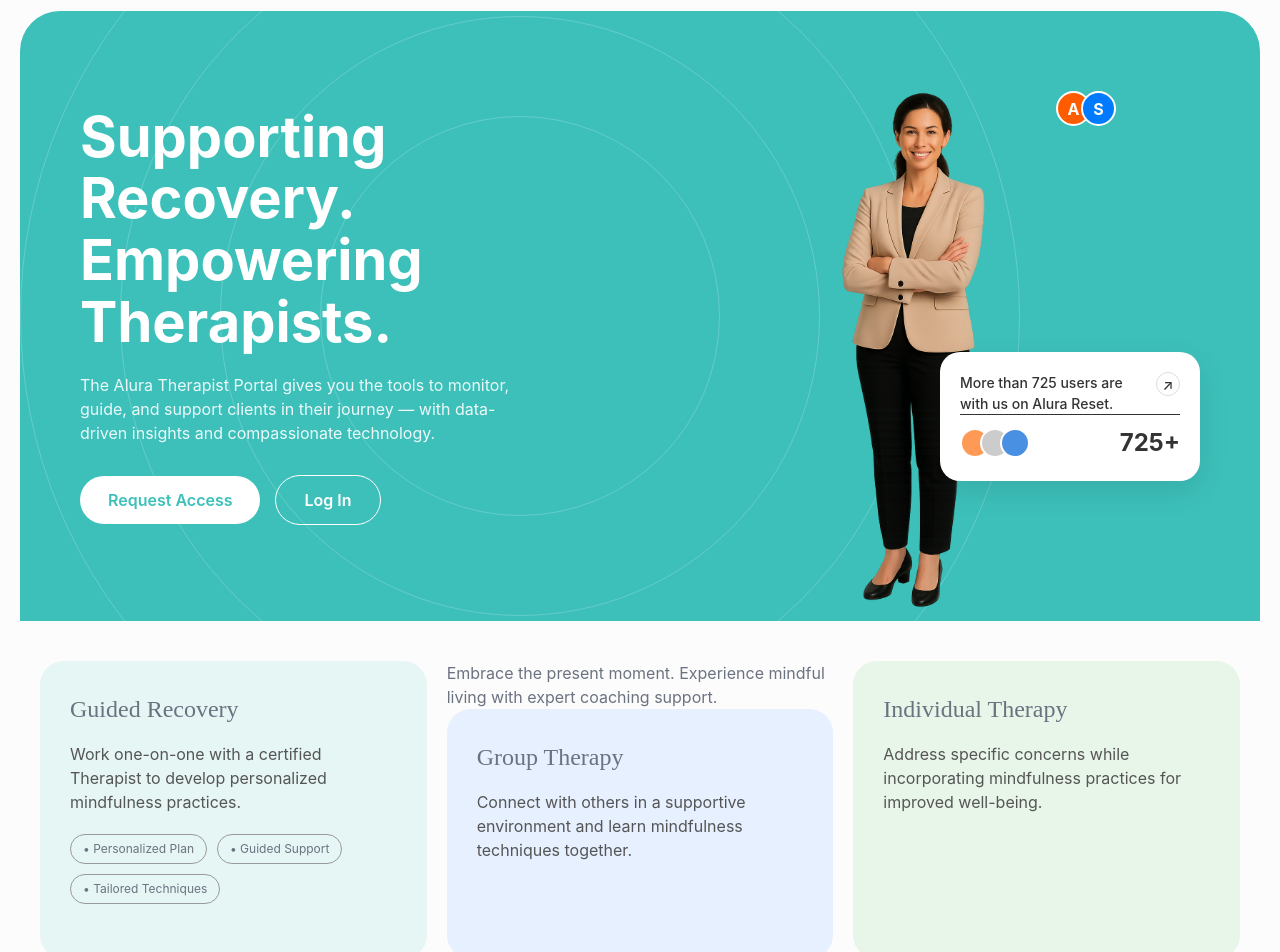
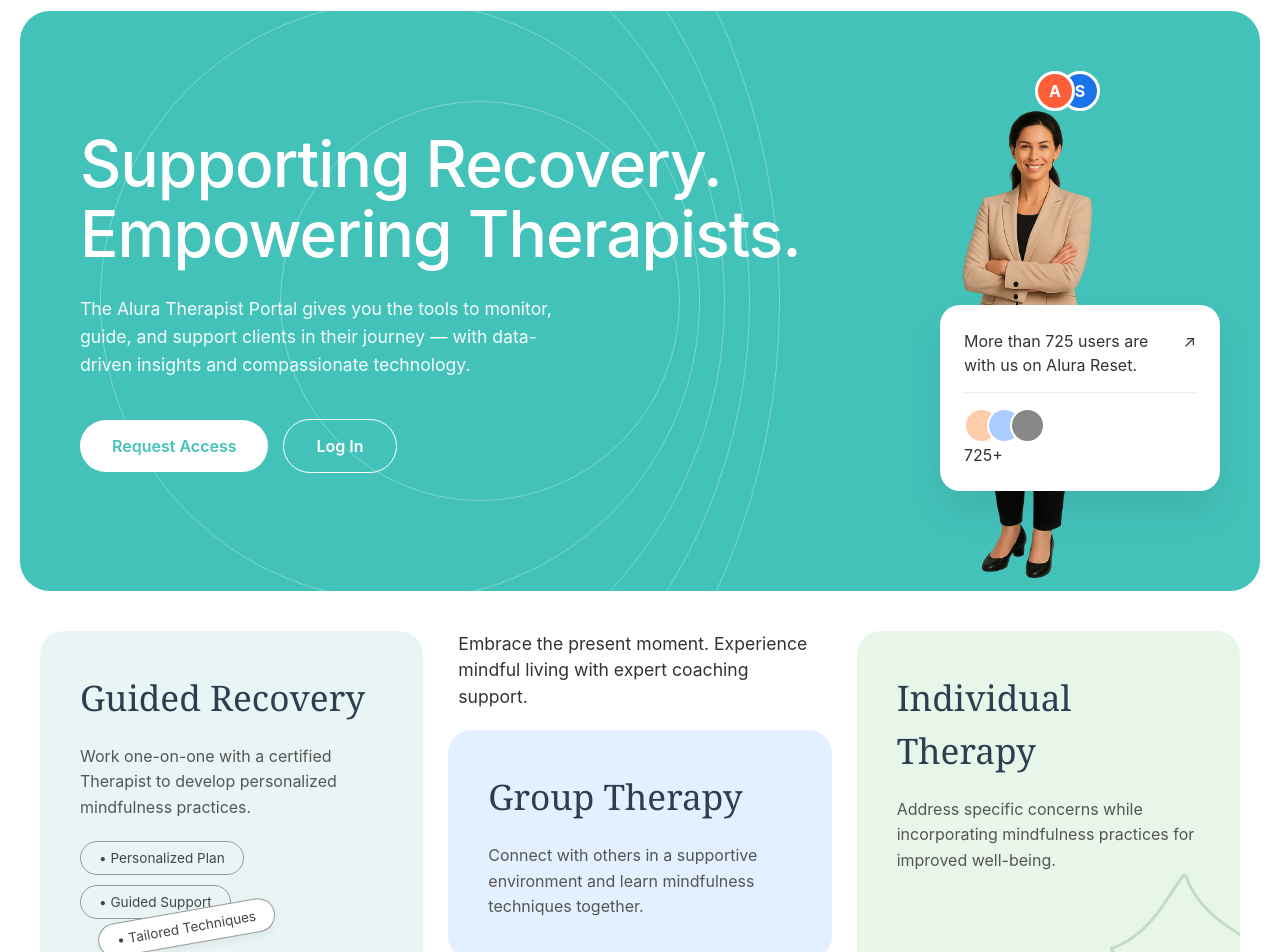
Before and after one commit to alihaiderwebdev/alura-therapist-landing, a React (Vite) app in the folder alura-therapist/: page / in a window 1280 px wide. Shown: the part 100-1052 px from the top of the page. Built offline with nearby package versions, Linux system fonts and the light colour scheme.

Commit message:
minor issues fiexed

```diff
--- a/alura-therapist/src/components/About/About.jsx
+++ b/alura-therapist/src/components/About/About.jsx
@@ -20,12 +20,6 @@
               src={aboutImage}
               alt="Person writing mindfully"
             />
-            {/* Decorative hand icon */}
-            <div className="about-decoration">
-              <svg width="80" height="80" viewBox="0 0 80 80" fill="none">
-                <path d="M40 10 L30 40 L50 40 L40 70" stroke="var(--color-primary-teal)" strokeWidth="3" strokeLinecap="round" strokeLinejoin="round"/>
-              </svg>
-            </div>
           </div>
 
           {/* Right - Content */}
--- a/alura-therapist/src/components/FAQ/FAQ.css
+++ b/alura-therapist/src/components/FAQ/FAQ.css
@@ -16,7 +16,6 @@
   height: 92px;
   padding: 32px;
   background: #FFFFFF;
-  border: 1px solid #E2E2E2;
   border-radius: 32px;
   margin: 0 auto 48px;
   display: flex;
--- a/alura-therapist/src/components/Features/Features.css
+++ b/alura-therapist/src/components/Features/Features.css
@@ -16,7 +16,6 @@
   height: 92px;
   padding: 32px;
   background: #FFFFFF;
-  border: 1px solid #E2E2E2;
   border-radius: 32px;
   margin: 0 auto 48px;
   display: flex;
@@ -87,7 +86,6 @@
   width: 48px;
   height: 48px;
   border-radius: 50%;
-  border: 2px solid var(--text-heading);
   background-color: transparent;
   color: var(--text-heading);
   display: flex;
--- a/alura-therapist/src/components/Footer/Footer.css
+++ b/alura-therapist/src/components/Footer/Footer.css
@@ -22,7 +22,6 @@
   justify-content: space-between;
   gap: 2rem;
   position: relative;
-  border: 2px dashed rgba(58, 183, 169, 0.3);
 }
 
 .footer-logo img {
@@ -66,7 +65,6 @@
   align-items: center;
   justify-content: space-between;
   gap: 2rem;
-  border: 2px dashed rgba(58, 183, 169, 0.3);
 }
 
 .footer-social {
--- a/alura-therapist/src/components/Hero/Hero.css
+++ b/alura-therapist/src/components/Hero/Hero.css
@@ -1,206 +1,242 @@
 :root {
-  --primary-teal: #3DC0BA;
-  --white: #ffffff;
-  --text-dark: #333;
+  --primary-teal: #43c2ba;
+  --bg-light: #f8fbfb;
+  --text-dark: #2d3436;
+  --card-border: rgba(0, 0, 0, 0.08);
 }
 
 .page-wrapper {
-  background-color: #fcfcfc;
+  background-color: white;
   padding: 20px;
+  font-family: 'Inter', sans-serif;
 }
 
 .hero {
   background-color: var(--primary-teal);
-  border-radius: 40px 40px 0 0;
+  border-radius: 30px;
   position: relative;
   overflow: hidden;
-  min-height: 500px;
   color: white;
+  margin-bottom: 40px;
 }
 
-/* Background Circles */
-.circles-wrapper {
+/* Precise Ellipse Positioning */
+.ellipses-wrapper {
   position: absolute;
-  top: 50%;
-  left: 40%;
-  transform: translate(-50%, -50%);
-  z-index: 0;
+  top: 0;
+  left: 0;
+  width: 100%;
+  height: 100%;
+  pointer-events: none;
 }
 
-.circle {
+.ellipse {
   position: absolute;
-  border: 1px solid rgba(255, 255, 255, 0.2);
+  border: 1px solid rgba(255, 255, 255, 0.3);
   border-radius: 50%;
-  transform: translate(-50%, -50%);
+  left: 50%;
+  top: 50%;
+  transform: translate(-90%, -50%);
 }
 
-.circle-1 { width: 400px; height: 400px; }
-.circle-2 { width: 600px; height: 600px; }
-.circle-3 { width: 800px; height: 800px; }
-.circle-4 { width: 1000px; height: 1000px; }
+.ellipse-1 { width: 400px; height: 400px; }
+.ellipse-2 { width: 600px; height: 600px; }
+.ellipse-3 { width: 850px; height: 850px; }
+.ellipse-4 { width: 1100px; height: 1100px; }
+.ellipse-5 { width: 1400px; height: 1400px; }
 
 .hero-container {
   max-width: 1200px;
   margin: 0 auto;
   display: flex;
   align-items: center;
-  padding: 60px 40px;
+  padding: 80px 40px;
   position: relative;
-  z-index: 1;
+  z-index: 2;
 }
 
-.hero-content { flex: 1; }
-
 .hero-title {
-  font-size: 3.5rem;
-  font-weight: 700;
-  margin-bottom: 20px;
+  font-size: 4rem;
+  font-weight: 500;
   line-height: 1.1;
+  margin-bottom: 25px;
+  letter-spacing: -1px;
 }
 
 .hero-description {
-  max-width: 450px;
-  margin-bottom: 30px;
-  opacity: 0.9;
-}
-
-/* Buttons Styling */
-.hero-btn-primary, .hero-btn-secondary {
-  padding: 12px 28px;
-  border-radius: 50px; /* Pill shape */
-  font-weight: 600;
-  cursor: pointer;
-  transition: 0.3s;
-  margin-right: 15px;
+  font-size: 1.1rem;
+  max-width: 480px;
+  line-height: 1.6;
+  margin-bottom: 40px;
+  opacity: 0.95;
 }
 
 .hero-btn-primary {
   background: white;
   color: var(--primary-teal);
   border: none;
+  padding: 14px 32px;
+  border-radius: 50px;
+  font-weight: 600;
+  margin-right: 15px;
+  cursor: pointer;
 }
 
 .hero-btn-secondary {
   background: transparent;
   color: white;
-  border: 1px solid white;
+  border: 1.5px solid white;
+  padding: 14px 32px;
+  border-radius: 50px;
+  font-weight: 600;
+  cursor: pointer;
 }
 
-/* Right Side Image & Stats */
+/* Image Section */
 .hero-image-section {
   flex: 1;
   position: relative;
   display: flex;
-  justify-content: center;
+  justify-content: flex-end;
 }
 
 .hero-main-img {
-  height: 550px;
-  margin-bottom: -60px; /* Overlap effect */
-  z-index: 2;
+  height: 500px;
+  object-fit: contain;
+  margin-bottom: -80px; /* Pulls image to bottom edge */
 }
 
 .floating-badges {
   position: absolute;
-    top: 20px;
-    right: 15%;
+  top: -20px;
+  right: 100px;
   display: flex;
-    gap: -10px;
+  z-index: 10;
 }
 
 .badge {
-    width: 35px;
-    height: 35px;
+  width: 40px;
+  height: 40px;
   border-radius: 50%;
   display: flex;
   align-items: center;
   justify-content: center;
+  color: white;
   font-weight: bold;
-    border: 2px solid white;
+  border: 3px solid white;
 }
-.badge.orange { background: #FF5C00; margin-right: -10px; }
-.badge.blue { background: #007AFF; }
+
+.badge.orange { background: #ff5e3a; transform: translateX(15px); }
+.badge.blue { background: #1a73e8; }
 
 /* Stats Card */
 .hero-stats-card {
   position: absolute;
-  right: 0;
-  bottom: 80px;
+  right: -20px;
+  bottom: 20px;
   background: white;
+  padding: 24px;
+  border-radius: 20px;
+  width: 280px;
+  box-shadow: 0 20px 40px rgba(0,0,0,0.08);
   color: #333;
-  padding: 20px;
-  border-radius: 20px;
-  box-shadow: 0 10px 30px rgba(0,0,0,0.1);
-  width: 260px;
-  z-index: 3;
 }
 
 .stats-header {
   display: flex;
   justify-content: space-between;
-    font-size: 14px;
-    font-weight: 500;
+  align-items: flex-start;
+  margin-bottom: 15px;
 }
 
-.arrow-icon {
-    border: 1px solid #ddd;
-    border-radius: 50%;
-    width: 24px; height: 24px;
-    display: flex; align-items: center; justify-content: center;
-}
-
-.stats-footer {
-    display: flex;
-    justify-content: space-between;
-    align-items: center;
-    margin-top: 10px;
+.card-divider {
+  border: 0;
+  border-top: 1px solid #eee;
+  margin: 15px 0;
 }
 
 .avatar-group { display: flex; }
 .avatar {
-    width: 30px; height: 30px;
+  width: 35px; height: 35px;
   border-radius: 50%;
   border: 2px solid white;
-    margin-right: -10px;
+  margin-right: -12px;
 }
-.a1 { background: #ff9a56; }
-.a2 { background: #ccc; }
-.a3 { background: #4a90e2; }
+.a1 { background: #fca; } .a2 { background: #acf; } .a3 { background: #888; }
 
-.stats-count { font-size: 24px; font-weight: bold; }
-
-/* Features Grid below Hero */
+/* Features Grid */
 .features-grid {
   display: grid;
   grid-template-columns: 1fr 1fr 1fr;
-  gap: 20px;
+  gap: 25px;
   max-width: 1200px;
   margin: 40px auto;
 }
 
 .card {
-  padding: 30px;
+  padding: 40px;
   border-radius: 24px;
-  min-height: 250px;
+  display: flex;
+  flex-direction: column;
 }
 
-.light-teal { background: #E6F6F5; }
-.light-blue { background: #E6F0FF; }
-.light-green { background: #E8F5E9; }
+.guided-recovery { background: #e9f5f5; }
+.group-therapy { background: #e3f0ff; }
+.individual-therapy { background: #e8f5e9; position: relative; overflow: hidden;}
 
-.card h3 { margin-bottom: 15px; font-family: serif; font-size: 24px; }
-.card p { color: #555; line-height: 1.5; }
+.card-title {
+  font-family: 'Georgia', serif;
+  font-size: 2.2rem;
+  color: #2c3e50;
+  margin-bottom: 20px;
+}
 
-.tags {
-    margin-top: 20px;
+.card-text {
+  font-size: 1rem;
+  color: #555;
+  line-height: 1.6;
+}
+
+/* Middle Group Special Handling */
+.card-middle-group {
+  display: flex;
+  flex-direction: column;
+  gap: 20px;
+}
+
+.middle-intro-text {
+  font-size: 1.1rem;
+  color: #333;
+  padding: 0 10px;
+}
+
+/* Tags with Rotation */
+.tags-container {
+  margin-top: auto;
   display: flex;
   flex-wrap: wrap;
   gap: 10px;
+  padding-top: 20px;
 }
 
-.tags span {
+.tag {
   border: 1px solid #999;
-    padding: 5px 12px;
-    border-radius: 20px;
-    font-size: 12px;
+  padding: 6px 18px;
+  border-radius: 40px;
+  font-size: 0.85rem;
+  color: #444;
 }
+
+.tag-slanted {
+  transform: rotate(-10deg) translateY(-15px) translateX(20px);
+  background: white;
+  box-shadow: 0 4px 10px rgba(0,0,0,0.05);
+}
+
+.flower-icon-wrapper {
+  position: absolute;
+  bottom: -20px;
+  right: -20px;
+  width: 150px;
+  color: #2e7d32;
+}
--- a/alura-therapist/src/components/Hero/Hero.jsx
+++ b/alura-therapist/src/components/Hero/Hero.jsx
@@ -7,15 +7,13 @@
     <div className="page-wrapper">
       <section className="hero">
         <div className="hero-container">
-          {/* Concentric Circles Background */}
-          <div className="circles-wrapper">
-            <div className="circle circle-1"></div>
-            <div className="circle circle-2"></div>
-            <div className="circle circle-3"></div>
-            <div className="circle circle-4"></div>
+          {/* Background decorative circles */}
+          <div className="ellipses-wrapper">
+            {[1, 2, 3, 4, 5].map((i) => (
+              <div key={i} className={`ellipse ellipse-${i}`}></div>
+            ))}
           </div>
 
-          {/* Left Content */}
           <div className="hero-content">
             <h1 className="hero-title">
               Supporting Recovery.
@@ -31,23 +29,20 @@
             </div>
           </div>
 
-          {/* Right Content */}
           <div className="hero-image-section">
-            {/* Top floating badges */}
             <div className="floating-badges">
-                <span className="badge orange">A</span>
-                <span className="badge blue">S</span>
+              <span className="badge orange">A</span>
+              <span className="badge blue">S</span>
             </div>
 
             <img src={heroImage} alt="Therapist" className="hero-main-img" />
 
-            {/* Stats Card */}
             <div className="hero-stats-card">
               <div className="stats-header">
                 <p>More than 725 users are <br/> with us on Alura Reset.</p>
                 <div className="arrow-icon">↗</div>
               </div>
-              <hr />
+              <hr className="card-divider" />
               <div className="stats-footer">
                 <div className="avatar-group">
                   <div className="avatar a1"></div>
@@ -61,30 +56,44 @@
         </div>
       </section>
 
-      {/* Cards Section */}
       <section className="features-grid">
-        <div className="card light-teal">
-          <h3>Guided Recovery</h3>
-          <p>Work one-on-one with a certified Therapist to develop personalized mindfulness practices.</p>
-          <div className="tags">
-            <span>• Personalized Plan</span>
-            <span>• Guided Support</span>
-            <span>• Tailored Techniques</span>
+        {/* Card 1 */}
+        <div className="card guided-recovery">
+          <h2 className="card-title">Guided Recovery</h2>
+          <p className="card-text">
+            Work one-on-one with a certified Therapist to develop personalized mindfulness practices.
+          </p>
+          <div className="tags-container">
+            <span className="tag">• Personalized Plan</span>
+            <span className="tag">• Guided Support</span>
+            <span className="tag tag-slanted">• Tailored Techniques</span>
           </div>
         </div>
 
-        <div className="card-middle">
-          <p>Embrace the present moment. Experience mindful living with expert coaching support.</p>
-          <div className="card light-blue group-therapy">
-            <h3>Group Therapy</h3>
-            <p>Connect with others in a supportive environment and learn mindfulness techniques together.</p>
+        {/* Card 2 - Mixed Layout */}
+        <div className="card-middle-group">
+          <p className="middle-intro-text">
+            Embrace the present moment. Experience mindful living with expert coaching support.
+          </p>
+          <div className="card group-therapy">
+            <h2 className="card-title">Group Therapy</h2>
+            <p className="card-text">
+              Connect with others in a supportive environment and learn mindfulness techniques together.
+            </p>
           </div>
         </div>
 
-        <div className="card light-green">
-          <h3>Individual Therapy</h3>
-          <p>Address specific concerns while incorporating mindfulness practices for improved well-being.</p>
-          <div className="flower-icon"></div>
+        {/* Card 3 */}
+        <div className="card individual-therapy">
+          <h2 className="card-title">Individual Therapy</h2>
+          <p className="card-text">
+            Address specific concerns while incorporating mindfulness practices for improved well-being.
+          </p>
+          <div className="flower-icon-wrapper">
+             <svg viewBox="0 0 100 100" className="flower-svg">
+                <path d="M50 0 C60 30 90 40 100 50 C70 60 60 90 50 100 C40 70 10 60 0 50 C30 40 40 10 50 0" fill="none" stroke="currentColor" strokeWidth="2" opacity="0.2"/>
+             </svg>
+          </div>
         </div>
       </section>
     </div>
--- a/alura-therapist/src/components/HowItWorks/HowItWorks.css
+++ b/alura-therapist/src/components/HowItWorks/HowItWorks.css
@@ -11,7 +11,6 @@
 
 .how-it-works-content {
   background-color: var(--bg-white);
-  border: 3px solid var(--color-primary-teal);
   border-radius: 16px;
   padding: 3rem;
   display: flex;
--- a/alura-therapist/src/components/Plans/Plans.css
+++ b/alura-therapist/src/components/Plans/Plans.css
@@ -16,7 +16,6 @@
   height: 92px;
   padding: 32px;
   background: #FFFFFF;
-  border: 1px solid #E2E2E2;
   border-radius: 32px;
   margin: 0 auto 48px;
   display: flex;
--- a/alura-therapist/src/components/Testimonials/Testimonials.css
+++ b/alura-therapist/src/components/Testimonials/Testimonials.css
@@ -16,7 +16,6 @@
   height: 92px;
   padding: 32px;
   background: #FFFFFF;
-  border: 1px solid #E2E2E2;
   border-radius: 32px;
   margin: 0 auto 48px;
   display: flex;
```
Also changed, not shown: alura-therapist/src/components/About/About.css (+8 -7 lines). Lines whose indentation alone changed are shown as unchanged.
